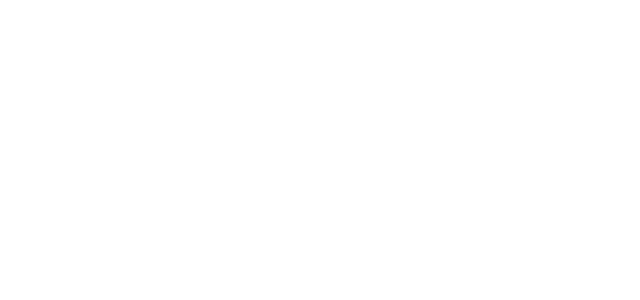
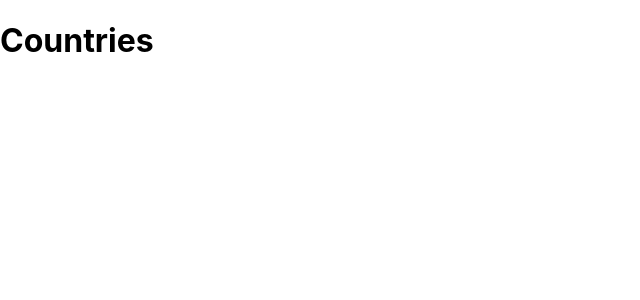
Before and after one commit to Pi-hils/countryapi, a React (Create React App) app in the folder countryapi/: page / in a window 1280 px wide. Shown: the top 300 px of the page, without its empty margins (0-640 px from the left). Built offline with nearby package versions, Linux system fonts and the light colour scheme.

Commit message:
created constructor function, defining state- eu, asia which will be fetching info from api

```diff
--- a/countryapi/src/App.js
+++ b/countryapi/src/App.js
@@ -2,10 +2,20 @@ import React, { Component } from 'react';
 import './App.css';
 
 class App extends Component {
+
+  constructor(props){
+    super(props);
+    this.state = {
+    asias: [],
+    eupopes: [],
+    isLoaded: false
+  }
+}
+
   render() {
     return (
         <div>
-
+        <h1>Countries</h1>
       </div>
     );
   }
```
Also changed, not shown: 1 other file (tests, documents, lock files or other folders).
